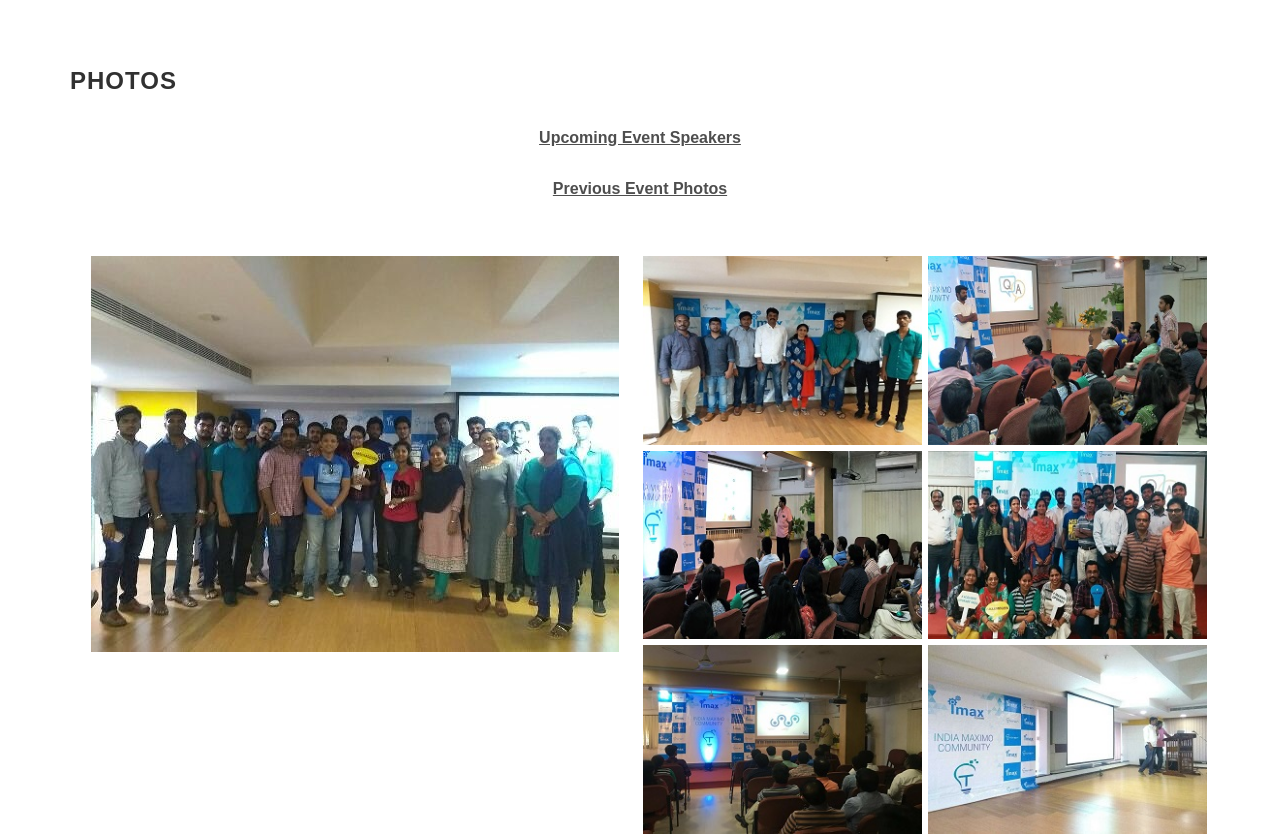
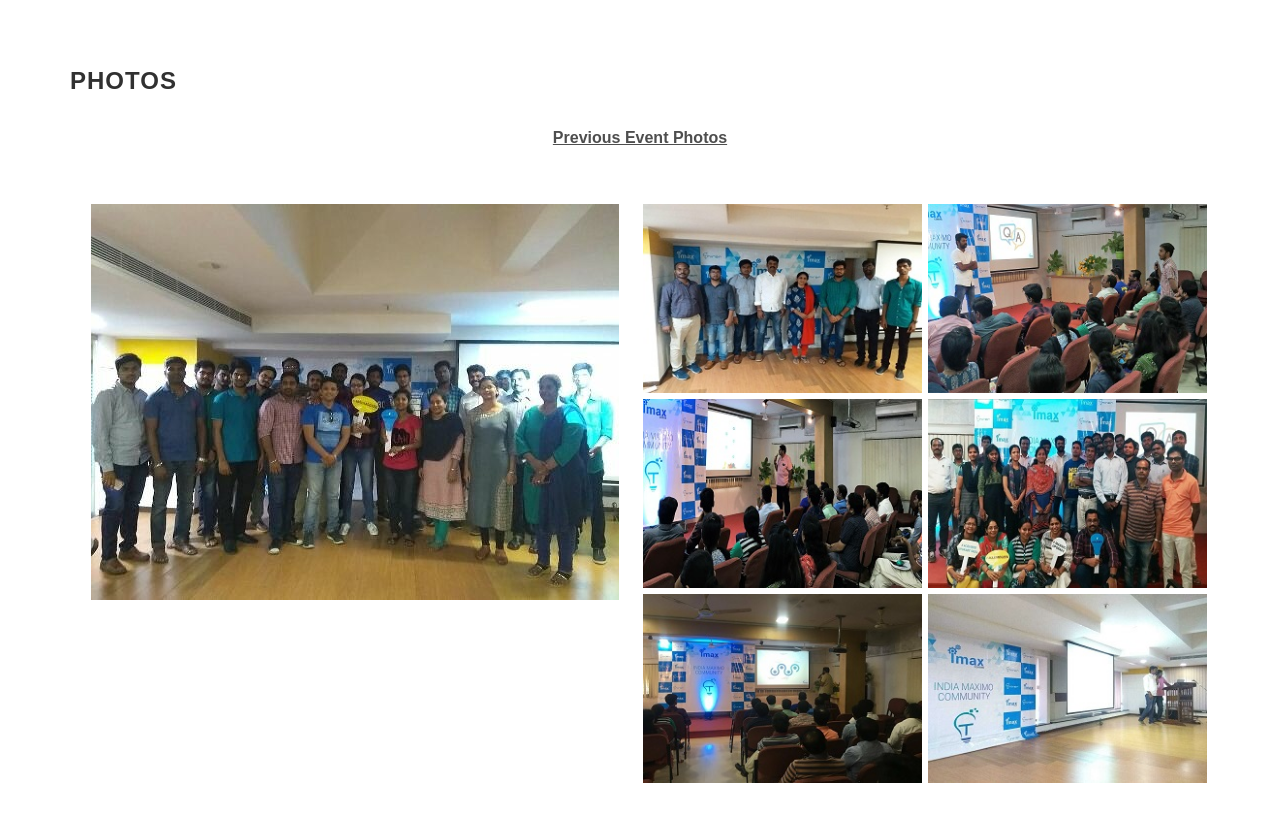
Before and after one commit to thiran-sheyam/imaxcomm, a website: page index.html in a window 1280 px wide. Shown: the part 2960-3800 px from the top of the page. Drawn offline with Linux system fonts and the light colour scheme; files whose address does not match are found by name.

Commit message:
Update index.html

```diff
--- a/index.html
+++ b/index.html
@@ -605,7 +605,7 @@
                     <h3 class="section-title">Photos</h3>
                 </div>
             </div>
-			<align-Left> <u><b> Upcoming Event Speakers</b> </u> </left><br><br>
+			<!-- <align-Left> <u><b> Upcoming Event Speakers</b> </u> </left><br><br> -->
             <div class="row">
                 <div class="col-md-12">
 
```
